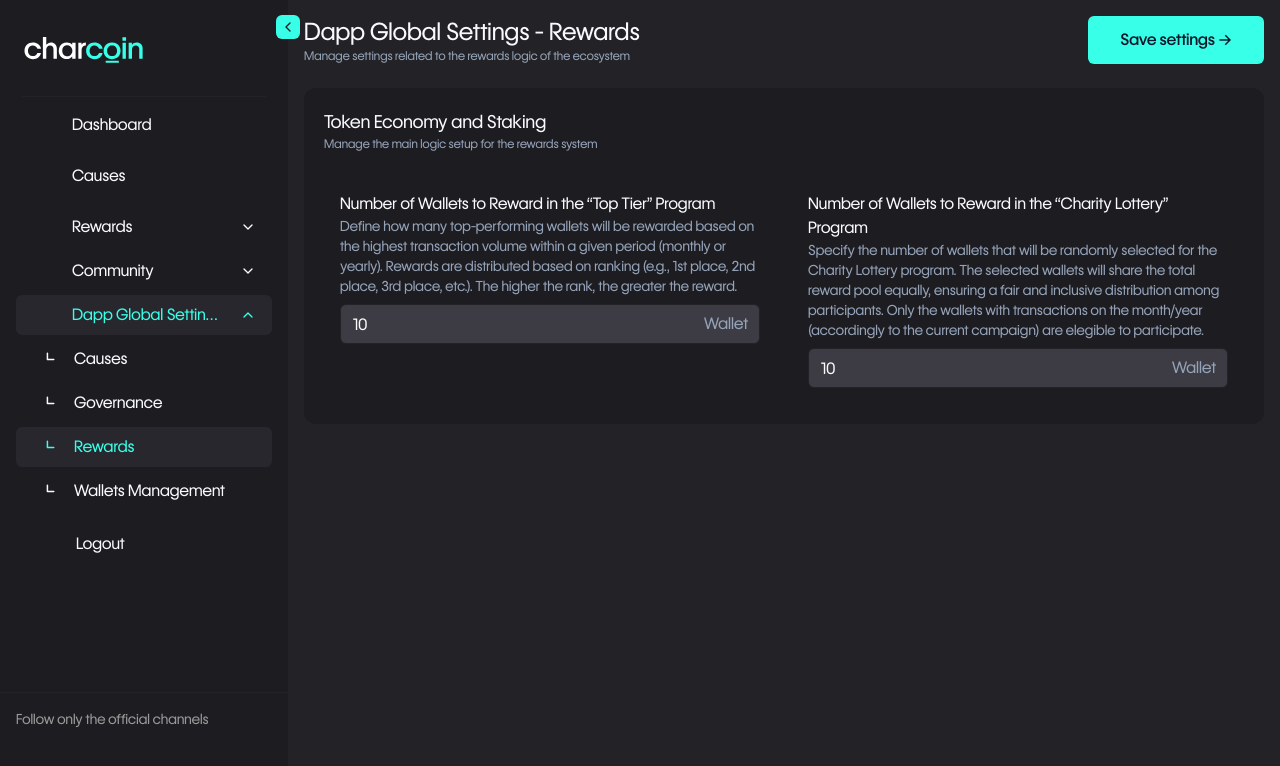
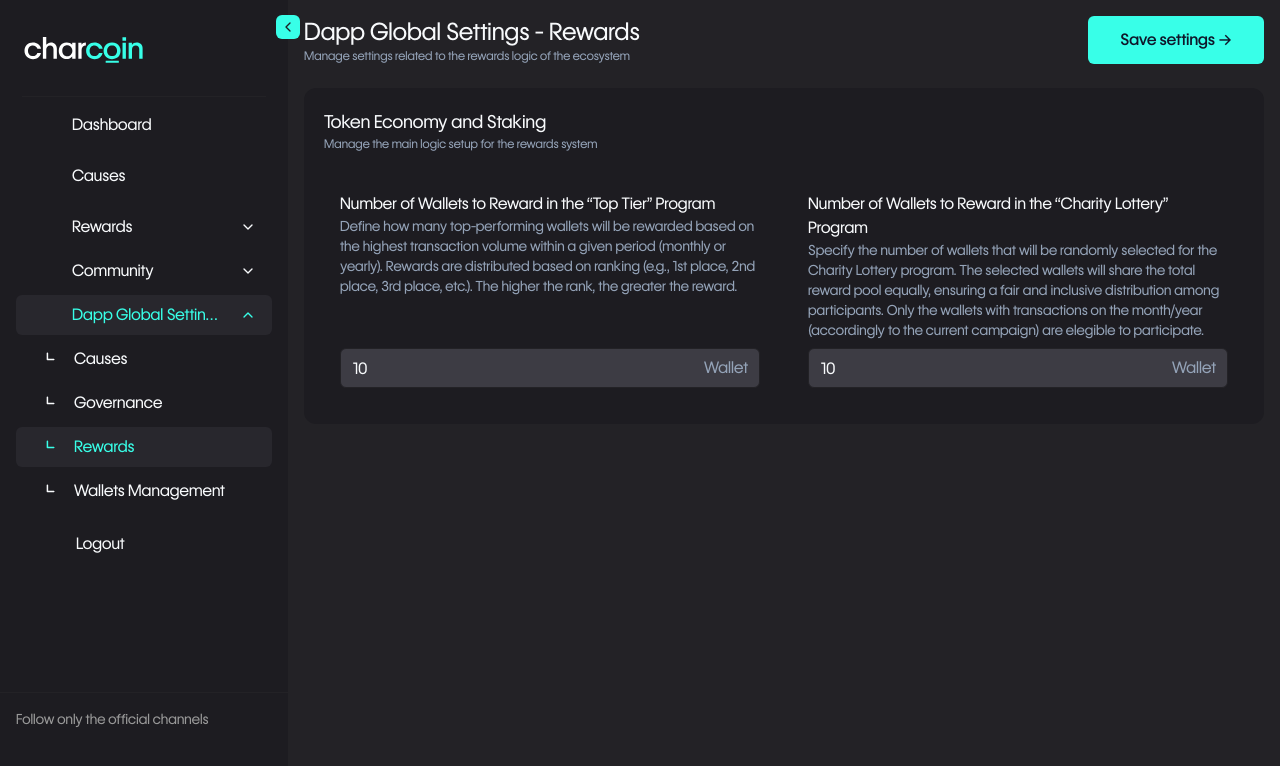
Before and after one commit to NadirAliOfficial/charcoin-admin-panel, a Next.js app: page /settings/rewards in a window 1280 px wide. Shown: the top 766 px of the page. Built offline with nearby package versions, Linux system fonts and the light colour scheme; some icons are missing; what @bprogress/next would draw is missing.

Commit message:
fix the ui of the rewards

```diff
--- a/src/app/(main)/settings/rewards/page.tsx
+++ b/src/app/(main)/settings/rewards/page.tsx
@@ -16,18 +16,18 @@ const Rewards = () => {
           size={"sm"}
         />
         <div className="grid grid-cols-1 md:grid-cols-2 gap-4 mt-6">
-          <div className=" p-4 rounded-lg">
+          <div className=" p-4 rounded-lg h-full flex flex-col justify-between">
             <h3 className="text-md ">
               Number of Wallets to Reward in the “Top Tier” Program{" "}
             </h3>
-            <p className="text-sm text-muted-foreground">
+            <p className="text-sm text-muted-foreground mb-auto ">
               Define how many top-performing wallets will be rewarded based on
               the highest transaction volume within a given period (monthly or
               yearly). Rewards are distributed based on ranking (e.g., 1st
               place, 2nd place, 3rd place, etc.). The higher the rank, the
               greater the reward.
             </p>
-            <div className="relative mt-2">
+            <div className="relative mt-auto">
               <div className="absolute right-3 top-1/2 -translate-y-1/2 text-muted-foreground">
                 Wallet
               </div>
```
